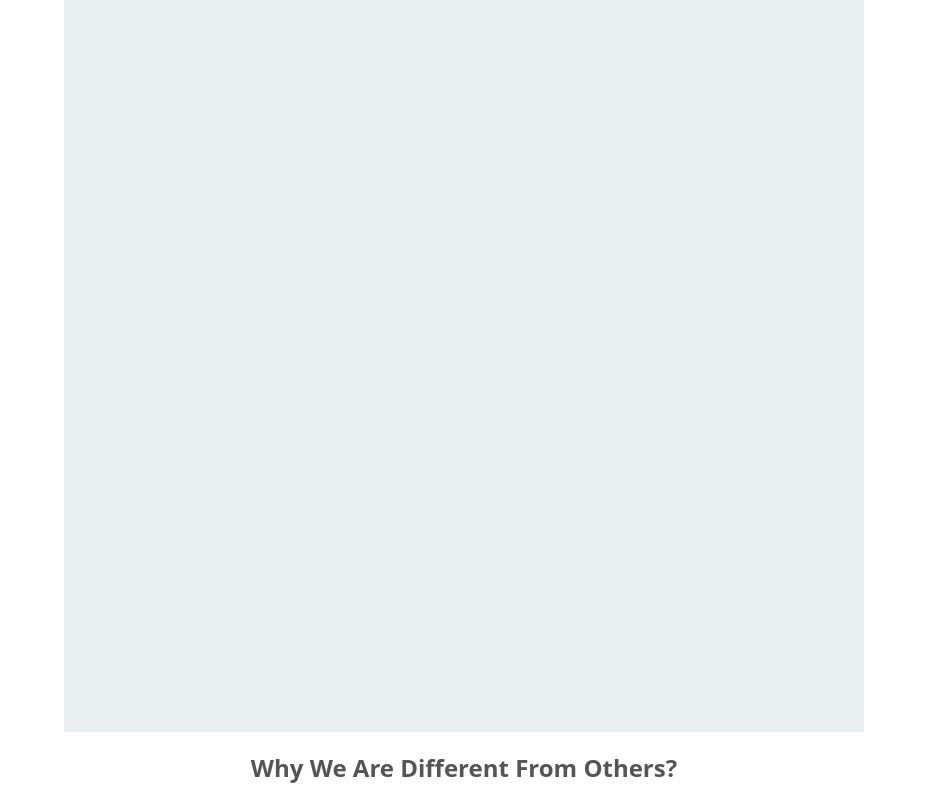
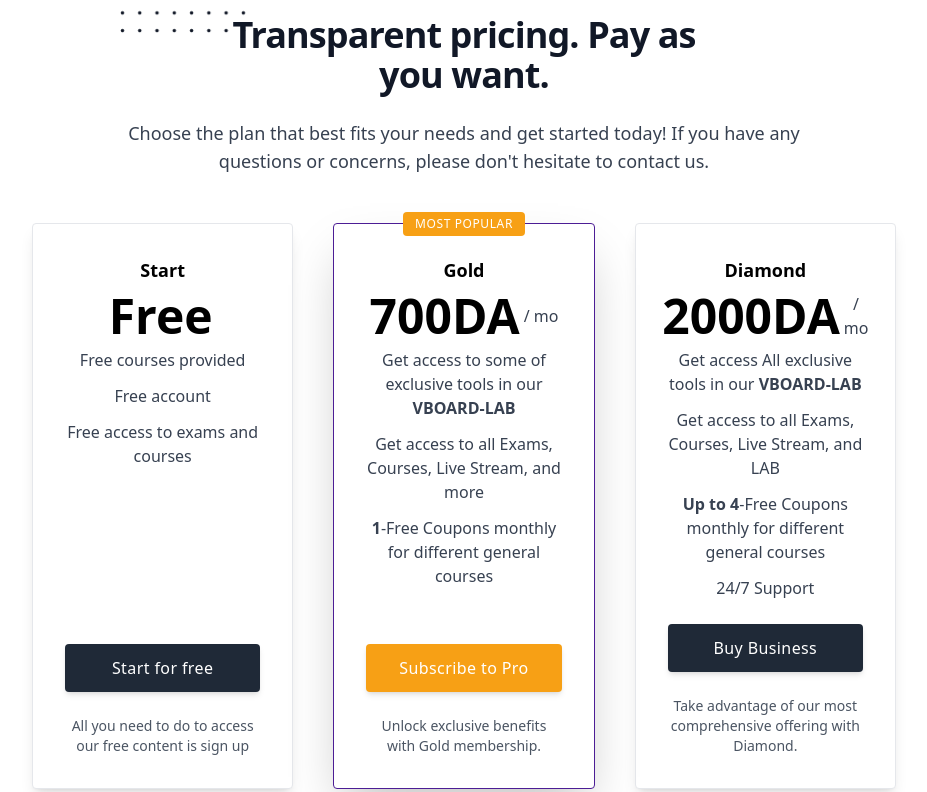
Before and after one commit to raouffilali/AcademiaPLus, a React (Vite) app in the folder client/: page / in a window 1280 px wide. Shown: the part 308-1100 px from the top of the page, without its empty margins (176-1103 px from the left). Built offline with nearby package versions, Linux system fonts and the light colour scheme.

Commit message:
Pricing page

```diff
--- a/client/src/components/Package card/PackageCard.tsx
+++ b/client/src/components/Package card/PackageCard.tsx
@@ -1,26 +1,30 @@
 import React from "react";
 import Footer from "../Footer/Footer";
 import NavBar from "../navBar/NavBar";
+import { Pricing } from "../subsOfferCard/Pricing";
+import SubscriptionCard from "../subsOfferCard/SubsOfferCard";
 
 function PackageCard() {
   return (
+
     // first div just a text and description
     <>
+
     <NavBar/>
       {/* // first div just a text and description */}
       <div className=" container  p-6 flex flex-col justify-start items-center mx-auto mt-10 mb-20">
         <h3>
-          <span className=" text-lightYelloPal text-xl font-medium">
+          <span className=" text-lightYelloPal text-4xl font-medium">
             Subscription{" "}
           </span>{" "}
-          <span className="text-[#565454] text-xl font-medium">Plans</span>
+          <span className="text-[#565454] text-4xl font-medium">Plans</span>
         </h3>
-        <p className="text-[#B4ACAC] text-lg  ">
+        <p className="text-[#B4ACAC] text-3xl  ">
           Choose a plan that works for you .{" "}
         </p>
 
         {/* // second div is the cards */}
-        <div className=" mt-14 w-[400px] h-[400px] p-20 bg-[#E8F1F0] md:w-[800px] md:h-[800px] "></div>
+        <Pricing/>
 
         {/* text of why we are diffrent */}
         <h1 className="  mt-5 text-[#565454] text-2xl font-extrabold ">
--- /dev/null
+++ b/client/src/components/subsOfferCard/Pricing.tsx
@@ -0,0 +1,147 @@
+export const Pricing = () => {
+  return (
+    <div className="px-4 py-16 mx-auto sm:max-w-xl md:max-w-full lg:max-w-screen-xl md:px-24 lg:px-8 lg:py-20">
+      <div className="max-w-xl mb-10 md:mx-auto sm:text-center lg:max-w-2xl md:mb-12">
+        <div>
+          <p className="inline-block px-3 py-px mb-4 text-xs font-semibold tracking-wider text-teal-900 uppercase rounded-full bg-teal-accent-400">
+            Our Pricing
+          </p>
+        </div>
+        <h2 className="max-w-lg mb-6 font-sans text-3xl font-bold leading-none tracking-tight text-gray-900 sm:text-4xl md:mx-auto">
+          <span className="relative inline-block">
+            <svg
+              viewBox="0 0 52 24"
+              fill="currentColor"
+              className="absolute top-0 left-0 z-0 hidden w-32 -mt-8 -ml-20 text-blue-gray-100 lg:w-32 lg:-ml-28 lg:-mt-10 sm:block"
+            >
+              <defs>
+                <pattern
+                  id="7e5e8ff8-1960-4094-a63a-2a0c0f922d69"
+                  x="0"
+                  y="0"
+                  width=".135"
+                  height=".30"
+                >
+                  <circle cx="1" cy="1" r=".7" />
+                </pattern>
+              </defs>
+              <rect
+                fill="url(#7e5e8ff8-1960-4094-a63a-2a0c0f922d69)"
+                width="52"
+                height="24"
+              />
+            </svg>
+            <span className="relative">Transparent</span>
+          </span>{" "}
+          pricing. Pay as you want.
+        </h2>
+        <p className="text-base text-gray-700 md:text-lg">
+          Choose the plan that best fits your needs and get started today! If
+          you have any questions or concerns, please don't hesitate to contact
+          us.
+        </p>
+      </div>
+      <div className="grid max-w-md gap-10 row-gap-5 lg:max-w-screen-lg sm:row-gap-10 lg:grid-cols-3 xl:max-w-screen-lg sm:mx-auto">
+        <div className="flex flex-col justify-between p-8 transition-shadow duration-300 bg-white border rounded shadow-lg sm:items-center hover:shadow">
+          <div className="text-center">
+            <div className="text-lg font-semibold">Start</div>
+            <div className="flex items-center justify-center mt-2">
+              <div className="mr-1 text-5xl font-bold">Free</div>
+            </div>
+            <div className="mt-2 space-y-3">
+              <div className="text-gray-700">Free courses provided</div>
+              <div className="text-gray-700">Free account</div>
+              <div className="text-gray-700">
+                Free access to exams and courses
+              </div>
+            </div>
+          </div>
+          <div>
+            <a
+              href="/"
+              className="inline-flex items-center justify-center w-full h-12 px-6 mt-6 font-medium tracking-wide text-white transition duration-200 bg-gray-800 rounded shadow-md hover:bg-gray-900 focus:shadow-outline focus:outline-none"
+            >
+              Start for free
+            </a>
+            <p className="max-w-xs mt-6 text-xs text-gray-600 sm:text-sm sm:text-center sm:max-w-sm sm:mx-auto">
+              All you need to do to access our free content is sign up
+            </p>
+          </div>
+        </div>
+        <div className="relative flex flex-col justify-between p-8 transition-shadow duration-300 bg-white border rounded shadow-2xl sm:items-center hover:shadow border-violet-900 ">
+          <div className="absolute inset-x-0 top-0 flex justify-center -mt-3 ">
+            <div className="inline-block px-3 py-1 text-xs font-medium tracking-wider text-white uppercase rounded  bg-lightYelloPal">
+              Most Popular
+            </div>
+          </div>
+          <div className="text-center">
+            <div className="text-lg font-semibold">Gold</div>
+            <div className="flex items-center justify-center mt-2">
+              <div className="mr-1 text-5xl font-bold">700DA</div>
+              <div className="text-gray-700">/ mo</div>
+            </div>
+            <div className="mt-2 space-y-3">
+              <div className="text-gray-700">
+                Get access to some of exclusive tools in our{" "}
+                <span className=" font-bold">VBOARD-LAB</span>{" "}
+              </div>
+              <div className="text-gray-700">
+                Get access to all Exams, Courses, Live Stream, and more{" "}
+              </div>
+              <div className="text-gray-700">
+                <span className=" font-bold">1</span>-Free Coupons monthly for
+                different general courses{" "}
+              </div>
+            </div>
+          </div>
+          <div>
+            <a
+              href="/"
+              className="inline-flex items-center justify-center w-full h-12 px-6 mt-6 font-medium tracking-wide text-white transition duration-200 rounded shadow-md bg-lightYelloPal hover:bg-yellow-500 focus:shadow-outline focus:outline-none"
+            >
+              Subscribe to Pro
+            </a>
+            <p className="max-w-xs mt-6 text-xs text-gray-600 sm:text-sm sm:text-center sm:max-w-sm sm:mx-auto">
+              Unlock exclusive benefits with Gold membership.
+            </p>
+          </div>
+        </div>
+        <div className="flex flex-col justify-between p-8 transition-shadow duration-300 bg-white border rounded shadow-lg sm:items-center hover:shadow">
+          <div className="text-center">
+            <div className="text-lg font-semibold">Diamond</div>
+            <div className="flex items-center justify-center mt-2">
+              <div className="mr-1 text-5xl font-bold">2000DA</div>
+              <div className="text-gray-700">/ mo</div>
+            </div>
+            <div className="mt-2 space-y-3">
+              <div className="text-gray-700">
+                {" "}
+                Get access All exclusive tools in our{" "}
+                <span className=" font-bold">VBOARD-LAB</span>{" "}
+              </div>
+              <div className="text-gray-700">
+                Get access to all Exams, Courses, Live Stream, and LAB
+              </div>
+              <div className="text-gray-700">
+                <span className=" font-bold">Up to 4</span>-Free Coupons monthly
+                for different general courses{" "}
+              </div>
+              <div className="text-gray-700">24/7 Support</div>
+            </div>
+          </div>
+          <div>
+            <a
+              href="/"
+              className="inline-flex items-center justify-center w-full h-12 px-6 mt-6 font-medium tracking-wide text-white transition duration-200 bg-gray-800 rounded shadow-md hover:bg-gray-900 focus:shadow-outline focus:outline-none"
+            >
+              Buy Business
+            </a>
+            <p className="max-w-xs mt-6 text-xs text-gray-600 sm:text-sm sm:text-center sm:max-w-sm sm:mx-auto">
+              Take advantage of our most comprehensive offering with Diamond.
+            </p>
+          </div>
+        </div>
+      </div>
+    </div>
+  );
+};
--- /dev/null
+++ b/client/src/components/subsOfferCard/SubsOfferCard.tsx
@@ -0,0 +1,24 @@
+import React from 'react';
+
+function SubscriptionCard (props: any,)  {
+  return (
+    <div style={{
+      background: `linear-gradient(to top, ${props.colorStart}, white)`,
+      borderRadius: '1rem',
+      overflow: 'hidden',
+      boxShadow: '0px 2px 10px rgba(0, 0, 0, 0.25)'
+    }}>
+      <h2 className="text-3xl font-bold text-center py-4">{props.substitle}</h2>
+      <div className="text-4xl font-bold text-center text-gray-800">{props.price}</div>
+      <ul className="text-lg text-gray-700 px-8 py-4">
+        <li className="py-1"><span className="text-green-500 mr-2">&#x2713;</span>Unlimited access to all content for {props.substitle} members</li>
+        <li className="py-1"><span className="text-green-500 mr-2">&#x2713;</span>Exclusive members-only Lab tools</li>
+        <li className="py-1"><span className="text-green-500 mr-2">&#x2713;</span>New content added weekly</li>
+      </ul>
+      <div className="text-center mb-6">
+        <button className="inline-block py-4 px-8 text-lg font-bold rounded-lg text-white bg-[#034B68] hover:bg-[#208bb6]">Subscribe Now</button>
+      </div>    </div>
+  );
+};
+
+export default SubscriptionCard;
```
